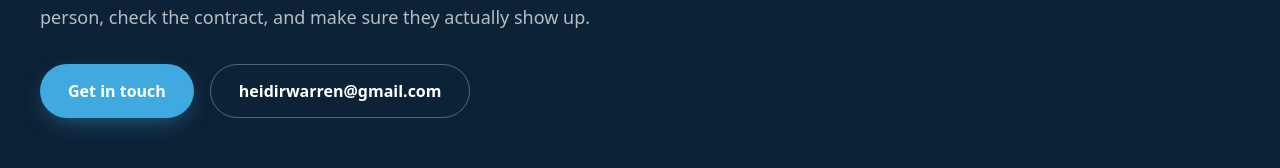
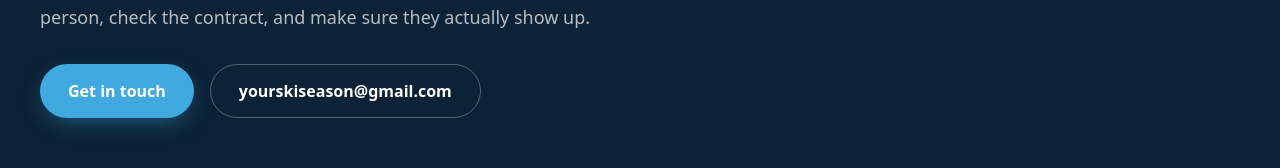
Before and after one commit to heidiski-season/seasonair, a Next.js app: page /partners in a window 1280 px wide. Shown: the part 429-597 px from the top of the page. Built offline with nearby package versions, Linux system fonts and the light colour scheme.

Commit message:
Rename SeasonAir to YourSkiSeason

```diff
--- a/src/app/admin/page.tsx
+++ b/src/app/admin/page.tsx
@@ -6,7 +6,7 @@ import { useRouter } from "next/navigation";
 import { Mountain, CheckCircle, XCircle, LogOut } from "lucide-react";
 import Link from "next/link";
 
-const ADMIN_EMAIL = "heidirwarren@gmail.com";
+const ADMIN_EMAIL = "yourskiseason@gmail.com";
 
 export default function AdminPage() {
   const [user, setUser] = useState<any>(null);
--- a/src/app/partners/page.tsx
+++ b/src/app/partners/page.tsx
@@ -32,7 +32,7 @@ const steps = [
   {
     n: "01",
     title: "Intro call",
-    body: "To get started, feel free to get in touch with our team! Email heidirwarren@gmail.com or give us a call +447748484443 and we'll set up a quick call. We'll cover who we recruit, how the matching process works, what we check before placing anyone, and what it costs. No commitment needed, just a conversation.",
+    body: "To get started, feel free to get in touch with our team! Email yourskiseason@gmail.com or give us a call +447748484443 and we'll set up a quick call. We'll cover who we recruit, how the matching process works, what we check before placing anyone, and what it costs. No commitment needed, just a conversation.",
     img: "/contact-phone.png",
   },
   {
@@ -90,7 +90,7 @@ const faqs = [
   },
   {
     q: "How do I get started?",
-    a: "Just email us at heidirwarren@gmail.com or fill in the contact form. We'll set up an intro call within 48 hours.",
+    a: "Just email us at yourskiseason@gmail.com or fill in the contact form. We'll set up an intro call within 48 hours.",
   },
 ];
 
@@ -114,8 +114,8 @@ export default function PartnersPage() {
             <Button href="/contact" variant="glacier" size="lg">
               Get in touch
             </Button>
-            <Button href="mailto:heidirwarren@gmail.com" variant="ghost" size="lg" className="border-white/30 text-white hover:border-white">
-              heidirwarren@gmail.com
+            <Button href="mailto:yourskiseason@gmail.com" variant="ghost" size="lg" className="border-white/30 text-white hover:border-white">
+              yourskiseason@gmail.com
             </Button>
           </div>
         </Container>
@@ -190,8 +190,8 @@ export default function PartnersPage() {
             <Button href="/chalet-signup" variant="glacier" size="lg">
               Contact us
             </Button>
-            <Button href="mailto:heidirwarren@gmail.com" variant="ghost" size="lg" className="border-white/30 text-white hover:border-white">
-              heidirwarren@gmail.com
+            <Button href="mailto:yourskiseason@gmail.com" variant="ghost" size="lg" className="border-white/30 text-white hover:border-white">
+              yourskiseason@gmail.com
             </Button>
           </div>
         </Container>
--- a/src/components/footer.tsx
+++ b/src/components/footer.tsx
@@ -22,7 +22,7 @@ const columns = [
     title: "Get in Touch",
     links: [
       { href: "tel:+44 7748484443", label: "+44 7748484443" },
-      { href: "mailto:yourskiseaon@gmail.com", label: "heidirwarren@gmail.com" },
+      { href: "mailto:yourskiseaon@gmail.com", label: "yourskiseason@gmail.com" },
     ],
   },
 ];
```
